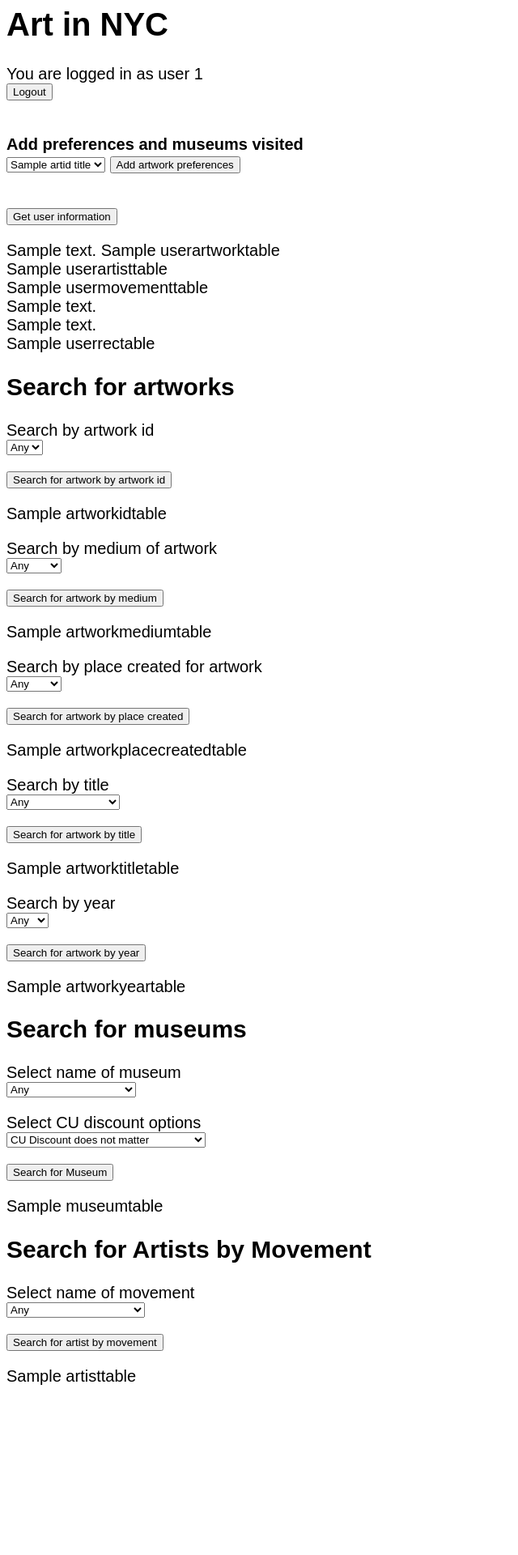
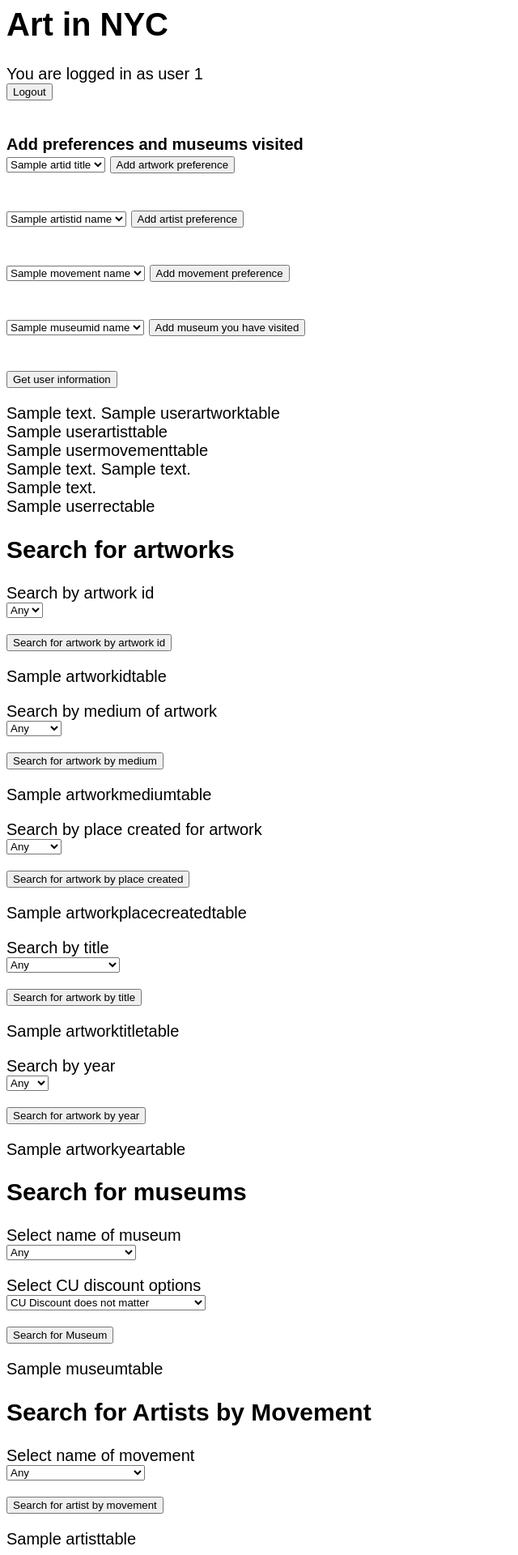
Before and after one commit to rose-huang/w4111-proj1-artdb, a Flask app: template templates/index.html in a window 1280 px wide. Shown: the whole page at 81% size, without its empty margins (0-640 px from the left). Before the commit the page ends 1710 px from the top, so only its background shows below. Run offline with Flask 2, Linux system fonts and the light colour scheme; the template is opened without the code that fills it: most values are stand-ins (such as "Sample title", 1, 10 or a date in 2020); parts of the project's set-up code (start-up, migrations or seed data) failed here and were passed over.

Commit message:
add preference indication & all done

```diff
--- a/server.py
+++ b/server.py
@@ -2,7 +2,6 @@
 
 """
 Columbia's COMS W4111.001 Introduction to Databases
-Example Webserver
 
 To run locally:
 
@@ -10,8 +9,6 @@ To run locally:
 
 Go to http://localhost:8111 in your browser.
 
-A debugger such as "pdb" may be helpful for debugging.
-Read about it online.
 """
 
 import os
@@ -25,18 +22,6 @@ tmpl_dir = os.path.join(os.path.dirname(os.path.abspath(__file__)), 'templates')
 app = Flask(__name__, template_folder=tmpl_dir)
 
 
-#
-# The following is a dummy URI that does not connect to a valid database. You will need to modify it to connect to your Part 2 database in order to use the data.
-#
-# XXX: The URI should be in the format of:
-#
-#     postgresql://USER:PASSWORD@35.227.79.146/proj1part2
-#
-# For example, if you had username gravano and password foobar, then the following line would be:
-#
-#     DATABASEURI = "postgresql://gravano:foobar@35.227.79.146/proj1part2"
-#
-
 DATABASEURI = "postgresql://rh2805:8420@35.227.79.146/proj1part2"
 
 #
@@ -45,10 +30,8 @@ DATABASEURI = "postgresql://rh2805:8420@35.227.79.146/proj1part2"
 engine = create_engine(DATABASEURI)
 conn = engine.connect();
 #global variable for user login
+#note: only one user can log in at a time
 loggedinid = 0
-#
-# Example of running queries in your database
-# Note that this will probably not work if you already have a table named 'test' in your database, containing meaningful data. This is only an example showing you how to run queries in your database using SQLAlchemy.
 
 def userlogin(n):
 	global loggedinid
@@ -60,9 +43,6 @@ def userlogout():
 
 
 def update():
-
-#	if request.form.get("logout") == "Logout":
-#		userlogout()
 
 	user_names = conn.execute("SELECT user_id, name FROM users")
 	names = []
@@ -111,28 +91,27 @@ def update():
 		idandtitle = result['artwork_id'] + " - " +result['title']
 		artid_titles.append(idandtitle)
 
+	artistid_name = conn.execute("SELECT artist_id, name FROM artists ORDER BY artist_id::int")
+	artistid_names = []
+	for result in artistid_name:
+		idandname = result['artist_id'] + " - " +result['name']
+		artistid_names.append(idandname)
+
+	museumid_name = conn.execute("SELECT museum_id, name FROM museums ORDER BY museum_id::int")
+	museumid_names = []
+	for result in museumid_name:
+		idandname = result['museum_id'] + " - " +result['name']
+		museumid_names.append(idandname)
+
 	print("logged in id is ")
 	print(loggedinid)
-	context = dict(user_names = names, artwork_ids = art_ids, artwork_mediums = art_mediums, artwork_place_created = art_places, artwork_titles = art_titles, artwork_years = art_years, museum_names = mus_names, movement_names = mov_names, artid_titles = artid_titles, loggedinid = loggedinid)
+	context = dict(user_names = names, artwork_ids = art_ids, artwork_mediums = art_mediums, artwork_place_created = art_places, artwork_titles = art_titles, artwork_years = art_years, museum_names = mus_names, movement_names = mov_names, artid_titles = artid_titles, artistid_names = artistid_names, loggedinid = loggedinid, museumid_names = museumid_names)
 
 	return context
 
-#engine.execute("""CREATE TABLE IF NOT EXISTS test (
-#  id serial,
-#  name text
-#);""")
-#engine.execute("""INSERT INTO test(name) VALUES ('grace hopper'), ('alan turing'), ('ada lovelace');""")
-
-
 @app.before_request
 def before_request():
-	"""
-	This function is run at the beginning of every web request
-	(every time you enter an address in the web browser).
-	We use it to setup a database connection that can be used throughout the request.
 
-	The variable g is globally accessible.
-	"""
 	try:
 		g.conn = engine.connect()
 	except:
@@ -142,29 +121,13 @@ def before_request():
 
 @app.teardown_request
 def teardown_request(exception):
-	"""
-	At the end of the web request, this makes sure to close the database connection.
-	If you don't, the database could run out of memory!
-	"""
+
 	try:
 		g.conn.close()
 	except Exception as e:
 		pass
 
 
-#
-# @app.route is a decorator around index() that means:
-#   run index() whenever the user tries to access the "/" path using a GET request
-#
-# If you wanted the user to go to, for example, localhost:8111/foobar/ with POST or GET then you could use:
-#
-#       @app.route("/foobar/", methods=["POST", "GET"])
-#
-# PROTIP: (the trailing / in the path is important)
-#
-# see for routing: http://flask.pocoo.org/docs/0.10/quickstart/#routing
-# see for decorators: http://simeonfranklin.com/blog/2012/jul/1/python-decorators-in-12-steps/
-#
 @app.route('/', methods=['GET','POST'])
 def index():
 
@@ -174,8 +137,6 @@ def index():
 		user = userinfo[1]
 		user = user[:-1]
 		userlogin(user)
-		print("user id from html is " + user)
-		print("logged in user is " + str(loggedinid))
 
 	if request.form.get("logout") == "Logout":
 		userlogout()
@@ -183,86 +144,12 @@ def index():
 	if request.form.get("logout") == "Logout":
 		userlogout()
 
-	"""
-	request is a special object that Flask provides to access web request information:
-
-	request.method:   "GET" or "POST"
-	request.form:     if the browser submitted a form, this contains the data in the form
-	request.args:     dictionary of URL arguments, e.g., {a:1, b:2} for http://localhost?a=1&b=2
-
-	See its API: http://flask.pocoo.org/docs/0.10/api/#incoming-request-data
-	"""
-
-	# DEBUG: this is debugging code to see what request looks like
 	print request.args
 
-
-	#
-	# example of a database query
-	#
-#	user_names = g.conn.execute("SELECT name FROM users")
-#	names = []
-#	for result in user_names:
-#		names.append(result['name'])  # can also be accessed using result[0]
-	#user_names.close()
-
-	#
-	# Flask uses Jinja templates, which is an extension to HTML where you can
-	# pass data to a template and dynamically generate HTML based on the data
-	# (you can think of it as simple PHP)
-	# documentation: https://realpython.com/blog/python/primer-on-jinja-templating/
-	#
-	# You can see an example template in templates/index.html
-	#
-	# context are the variables that are passed to the template.
-	# for example, "data" key in the context variable defined below will be
-	# accessible as a variable in index.html:
-	#
-	#     # will print: [u'grace hopper', u'alan turing', u'ada lovelace']
-	#     <div>{{data}}</div>
-	#
-	#     # creates a <div> tag for each element in data
-	#     # will print:
-	#     #
-	#     #   <div>grace hopper</div>
-	#     #   <div>alan turing</div>
-	#     #   <div>ada lovelace</div>
-	#     #
-	#     {% for n in data %}
-	#     <div>{{n}}</div>
-	#     {% endfor %}
-	#
-	#context = dict(user_names = names)
-
-
-	#
-	# render_template looks in the templates/ folder for files.
-	# for example, the below file reads template/index.html
-	#
 	context = update()
 
 	return render_template("index.html", **context)
 
-
-#
-# This is an example of a different path.  You can see it at:
-#
-#     localhost:8111/another
-#
-# Notice that the function name is another() rather than index()
-# The functions for each app.route need to have different names
-#
-
-
-#@app.route('/another')
-#def another():
-#  return render_template("another.html")
-
-#@app.route('/newuser')
-#def newuser():
-#  return render_template("newuser.html")
-
-# Example of adding new data to the database
 
 @app.route('/adduser',methods=['POST'])
 def adduser():
@@ -273,8 +160,6 @@ def adduser():
 		for u in countusers:
 			count = u[0]
 		count += 1
-		#print(count)
-		#q = "INSERT INTO users VALUES (,%s)", new_user_name
 		conn.execute("INSERT INTO users VALUES (%s,%s)", count, new_user_name)
 	return redirect('/')
 
@@ -290,6 +175,44 @@ def addartworkpref():
 	if count == 0:
 		conn.execute("INSERT INTO likes1 VALUES (%s,%s)", loggedinid, art_pref_id)
 	return redirect('/')
+
+@app.route('/addartistpref',methods=['POST'])
+def addartistpref():
+	artist_pref = request.form.get('artist_pref')
+	artist_prefs = artist_pref.split(" - ")
+	artist_pref_id = artist_prefs[0]
+
+	pref = conn.execute("SELECT COUNT(*) FROM likes2 WHERE user_id = %s AND artist_id = %s", loggedinid, artist_pref_id)
+	for u in pref:
+		count = u[0]
+	if count == 0:
+		conn.execute("INSERT INTO likes2 VALUES (%s,%s)", loggedinid, artist_pref_id)
+	return redirect('/')
+
+@app.route('/addmovementpref',methods=['POST'])
+def addmovementpref():
+	movement_pref = request.form.get('movement_pref')
+
+	pref = conn.execute("SELECT COUNT(*) FROM likes3 WHERE user_id = %s AND name = %s", loggedinid, movement_pref)
+	for u in pref:
+		count = u[0]
+	if count == 0:
+		conn.execute("INSERT INTO likes3 VALUES (%s,%s)", movement_pref, loggedinid)
+	return redirect('/')
+
+@app.route('/addvismus',methods=['POST'])
+def addvismus():
+	visited_mus = request.form.get('visited_mus')
+	visitedmuss = visited_mus.split(" - ")
+	visitedmus_id = visitedmuss[0]
+
+	pref = conn.execute("SELECT COUNT(*) FROM visited WHERE user_id = %s AND museum_id = %s", loggedinid, visitedmus_id)
+	for u in pref:
+		count = u[0]
+	if count == 0:
+		conn.execute("INSERT INTO visited VALUES (%s,%s)", loggedinid, visitedmus_id)
+	return redirect('/')
+
 
 @app.route('/recommendmuseum',methods = ['POST'])
 def recommendmuseum():
@@ -321,21 +244,13 @@ def recommendmuseum():
 	df = pd.DataFrame(list(zip(mnames,mlocations,mdiscounts)),columns=['Museum Name', 'Museum Location', 'Discount'])
 	df.index = np.arange(1, len(df) + 1)
 
-	if len(df)!=0:
-			rec = 'Here are our recommendations:'
-	else:
-			rec = 'Sorry! Our database is too small to give you any helpful recommendations.'
 	context = update()
-	return render_template("index.html", rec = rec, museumtable = df.to_html(), **context)
+	return render_template("index.html", museumtable = df.to_html(), **context)
 
 # Recommend Artwork By Artwork ID
 @app.route('/recommendartworkbyid',methods = ['POST'])
 def recommendartworkbyid():
 	artwork_id = request.form.get('get_artwork_id')
-	#title = request.form.get('title')
-	#place_creatd = request.form.get('place_creatd')
-	#medium = request.form.get('get_medium')
-	#year = request.form.get('year')
 
 	if artwork_id != "all":
 		artworkquery = conn.execute("SELECT A1.artwork_id, A1.title, A1.place_created, A1.medium, A1.year, A2.name AS artist_name, M.name AS museum_name, E.name AS exhibition_name FROM artworks_is_at A1, artists A2, museums M, creates C, exhibitions_is_in2 E, is_in3 I WHERE A1.artwork_id = '{}' and C.artwork_id = A1.artwork_id and C.artist_id = A2.artist_id and A1.museum_id = M.museum_id and I.artwork_id = A1.artwork_id and I.exhibition_id = E.exhibition_id".format(artwork_id))
@@ -374,13 +289,8 @@ def recommendartworkbyid():
 	df = pd.DataFrame(list(zip(artwork_id_array,title_array,place_created_array,medium_array,year_array,artist_name_array,museum_name_array, exhibition_name_array)),columns=['Artwork ID', 'Title', 'Place Created', 'Medium', 'Year', 'Artist Name', 'Museum Name', 'Exhibition Name'])
 	df.index = np.arange(1, len(df) + 1)
 
-	if len(df)!=0:
-			rec = 'Here are our recommendations:'
-	else:
-			rec = 'Sorry! Our database is too small to give you any helpful recommendations.'
-
 	context = update()
-	return render_template("index.html", rec = rec, artworkidtable = df.to_html(), **context)
+	return render_template("index.html", artworkidtable = df.to_html(), **context)
 
 # Recommend Artwork by Title
 @app.route('/recommendartworkbytitle',methods = ['POST'])
@@ -426,13 +336,8 @@ def recommendartworkbytitle():
 	df = pd.DataFrame(list(zip(artwork_id_array,title_array,place_created_array,medium_array,year_array,artist_name_array,museum_name_array,exhibition_name_array)),columns=['Artwork ID', 'Title', 'Place Created', 'Medium', 'Year', 'Artist Name', 'Museum Name', 'Exhibition Name'])
 	df.index = np.arange(1, len(df) + 1)
 
-	if len(df)!=0:
-			rec = 'Here are our recommendations:'
-	else:
-			rec = 'Sorry! Our database is too small to give you any helpful recommendations.'
-
 	context = update()
-	return render_template("index.html", rec = rec, artworktitletable = df.to_html(), **context)
+	return render_template("index.html", artworktitletable = df.to_html(), **context)
 
 # recommend artwork by place created
 @app.route('/recommendartworkbyplacecreated',methods = ['POST'])
@@ -477,13 +382,8 @@ def recommendartworkbyplacecreated():
 	df = pd.DataFrame(list(zip(artwork_id_array,title_array,place_created_array,medium_array,year_array,artist_name_array,museum_name_array,exhibition_name_array)),columns=['Artwork ID', 'Title', 'Place Created', 'Medium', 'Year', 'Artist Name', 'Museum Name', 'Exhibition Name'])
 	df.index = np.arange(1, len(df) + 1)
 
-	if len(df)!=0:
-			rec = 'Here are our recommendations:'
-	else:
-			rec = 'Sorry! Our database is too small to give you any helpful recommendations.'
-
 	context = update()
-	return render_template("index.html", rec = rec, artworkplacecreatedtable = df.to_html(), **context)
+	return render_template("index.html", artworkplacecreatedtable = df.to_html(), **context)
 
 @app.route('/recommendartworkbymedium',methods = ['POST'])
 def recommendartworkbymedium():
@@ -527,12 +427,8 @@ def recommendartworkbymedium():
 	df = pd.DataFrame(list(zip(artwork_id_array,title_array,place_created_array,medium_array,year_array,artist_name_array,museum_name_array,exhibition_name_array)),columns=['Artwork ID', 'Title', 'Place Created', 'Medium', 'Year', 'Artist Name', 'Museum Name', 'Exhibition Name'])
 	df.index = np.arange(1, len(df) + 1)
 
-	if len(df)!=0:
-			rec = 'Here are our recommendations:'
-	else:
-			rec = 'Sorry! Our database is too small to give you any helpful recommendations.'
 	context = update()
-	return render_template("index.html", rec = rec, artworkmediumtable = df.to_html(), **context)
+	return render_template("index.html", artworkmediumtable = df.to_html(), **context)
 
 @app.route('/recommendartworkbyyear',methods = ['POST'])
 def recommendartworkbyyear():
@@ -574,26 +470,11 @@ def recommendartworkbyyear():
 	df = pd.DataFrame(list(zip(artwork_id_array,title_array,place_created_array,medium_array,year_array,artist_name_array,museum_name_array,exhibition_name_array)),columns=['Artwork ID', 'Title', 'Place Created', 'Medium', 'Year', 'Artist Name', 'Museum Name', 'Exhibition Name'])
 	df.index = np.arange(1, len(df) + 1)
 
-	if len(df)!=0:
-			rec = 'Here are our recommendations:'
-	else:
-			rec = 'Sorry! Our database is too small to give you any helpful recommendations.'
-
-
 	context = update()
-	return render_template("index.html", rec = rec, artworkyeartable = df.to_html(), **context)
+	return render_template("index.html", artworkyeartable = df.to_html(), **context)
 
 @app.route('/getuserinfo',methods = ['POST'])
 def getuserinfo():
-
-	#user = request.form.get('get_user')
-	#userinfo = user.split(" (user id = ")
-	#user = userinfo[1]
-	#user = user[:-1]
-	#userlogin(user)
-	#print("user id from html is " + user)
-	#print("logged in user is " + str(loggedinid))
-
 
 	# user's artworks
 	qlikes1 = "SELECT A.title FROM users U, likes1 L, artworks_is_at A WHERE U.user_id = %s and U.user_id = L.user_id and L.artwork_id = A.artwork_id;".format(loggedinid)
@@ -609,11 +490,6 @@ def getuserinfo():
 	df_artwork = pd.DataFrame(list(zip(title_array)),columns=['Artwork Title'])
 	df_artwork.index = np.arange(1, len(df_artwork) + 1)
 
-	if len(df_artwork)!=0:
-			rec = 'Here are our recommendations:'
-	else:
-			rec = 'Sorry! Our database is too small to give you any helpful recommendations.'
-
 	# user's artists
 	qlikes2 = "SELECT A.name FROM users U, likes2 L, artists A WHERE U.user_id = %s and U.user_id = L.user_id and L.artist_id = A.artist_id;".format(loggedinid)
 	userartistquery = conn.execute(qlikes2, (loggedinid))
@@ -627,11 +503,6 @@ def getuserinfo():
 
 	df_artist = pd.DataFrame(list(zip(artistname_array)),columns=['Artist Name'])
 	df_artist.index = np.arange(1, len(df_artist) + 1)
-
-	if len(df_artist)!=0:
-			rec = 'Here are our recommendations:'
-	else:
-			rec = 'Sorry! Our database is too small to give you any helpful recommendations.'
 
 	# user's movement
 	qlikes3 = "SELECT M.name FROM users U, likes3 L, movements M WHERE U.user_id = %s and U.user_id = L.user_id and L.name = M.name;".format(loggedinid)
@@ -664,17 +535,12 @@ def getuserinfo():
 	visited_array = np.asarray(visted_list)
 
 	df_visited = pd.DataFrame(list(zip(visited_array)), columns=['Visited Museum Name'])
-	df_visited.index = np.arange(1, len(df_movement) + 1)
+	df_visited.index = np.arange(1, len(df_visited) + 1)
 
-	if len(df_movement)!=0:
-			rec = 'Here are our recommendations:'
-	else:
-			rec = 'Sorry! Our database is too small to give you any helpful recommendations.'
 
 	#the actual recommendations
 	qrec = "(SELECT Art.title AS art_title, Artist.name AS artist_name, M.name AS mov_name, Mus.name AS mus_name FROM Artworks_is_at Art, Artists Artist, Creates C, Is_in1 I, movements M, Museums Mus WHERE Art.museum_id = Mus.museum_id and C.artist_id = Artist.artist_id and C.artwork_id = Art.artwork_id and I.name = M.name and I.artwork_id = Art.artwork_id and Artist.name in (SELECT A.name FROM users U, likes2 L, artists A WHERE U.user_id = %s and U.user_id = L.user_id and L.artist_id = A.artist_id)) UNION (SELECT Art.title AS art_title, Artist.name AS artist_name, M.name AS mov_name, Mus.name AS mus_name FROM Artworks_is_at Art, Artists Artist, Creates C, Is_in1 I, movements M, Museums Mus WHERE Art.museum_id = Mus.museum_id and C.artist_id = Artist.artist_id and C.artwork_id = Art.artwork_id and I.name = M.name and I.artwork_id = Art.artwork_id and M.name in (SELECT M.name FROM users U, likes3 L, movements M WHERE U.user_id = %s and U.user_id = L.user_id and L.name = M.name))"
 	userrecquery = conn.execute(qrec, (loggedinid), (loggedinid))
-	#userrecquery = conn.execute("(SELECT Art.title AS art_title, Artist.name AS artist_name, M.name AS mov_name, Mus.name AS mus_name FROM Artworks_is_at Art, Artists Artist, Creates C, Is_in1 I, movements M, Museums Mus WHERE Art.museum_id = Mus.museum_id and C.artist_id = Artist.artist_id and C.artwork_id = Art.artwork_id and I.name = M.name and I.artwork_id = Art.artwork_id and Artist.name in (SELECT A.name FROM users U, likes2 L, artists A WHERE U.name = '{}' and U.user_id = L.user_id and L.artist_id = A.artist_id)) UNION (SELECT Art.title AS art_title, Artist.name AS artist_name, M.name AS mov_name, Mus.name AS mus_name FROM Artworks_is_at Art, Artists Artist, Creates C, Is_in1 I, movements M, Museums Mus WHERE Art.museum_id = Mus.museum_id and C.artist_id = Artist.artist_id and C.artwork_id = Art.artwork_id and I.name = M.name and I.artwork_id = Art.artwork_id and M.name in (SELECT M.name FROM users U, likes3 L, movements M WHERE U.name = '{}' and U.user_id = L.user_id and L.name = M.name))".format(user, user))
 
 	userrec_art_title_list = []
 	userrec_artist_name_list = []
@@ -699,7 +565,8 @@ def getuserinfo():
 	context = update()
 	likemsg = "You have indicated that you like: "
 	recmsg = "Based on your preferences, we recommend these artworks: "
-	return render_template("index.html", rec = rec, userartworktable = df_artwork.to_html(), userartisttable = df_artist.to_html(), usermovementtable = df_movement.to_html(), uservisitedtable = df_visited.to_html(), userrectable = df_userrec.to_html(), likemessage = likemsg, recmessage = recmsg, **context)
+	musmsg = "You have visited these museums: "
+	return render_template("index.html", userartworktable = df_artwork.to_html(), userartisttable = df_artist.to_html(), usermovementtable = df_movement.to_html(), uservisitedtable = df_visited.to_html(), userrectable = df_userrec.to_html(), likemessage = likemsg, recmessage = recmsg, musmessage = musmsg, **context)
 
 
 @app.route('/searchartistbymovement',methods = ['POST'])
@@ -721,13 +588,8 @@ def searchartistbymovement():
 	df_artist = pd.DataFrame(list(zip(artist_array)),columns=['Artist Name'])
 	df_artist.index = np.arange(1, len(df_artist) + 1)
 
-	if len(df_artist)!=0:
-			rec = 'Here are our recommendations:'
-	else:
-			rec = 'Sorry! Our database is too small to give you any helpful recommendations.'
-
 	context = update()
-	return render_template("index.html", rec = rec, artisttable = df_artist.to_html(), **context)
+	return render_template("index.html", artisttable = df_artist.to_html(), **context)
 
 
 
--- a/templates/index.html
+++ b/templates/index.html
@@ -77,10 +77,35 @@
         <option value = "{{a}}">{{a}}</option>
         {% endfor %}
         </select>
-        <input type="submit" value="Add artwork preferences">
+        <input type="submit" value="Add artwork preference">
         </form><br>
 
+        <form method="POST" action="/addartistpref">
+        <select name="artist_pref">
+        {% for a in artistid_names %}
+        <option value = "{{a}}">{{a}}</option>
+        {% endfor %}
+        </select>
+        <input type="submit" value="Add artist preference">
+        </form><br>
 
+        <form method="POST" action="/addmovementpref">
+        <select name="movement_pref">
+        {% for m in movement_names %}
+        <option value = "{{m}}">{{m}}</option>
+        {% endfor %}
+        </select>
+        <input type="submit" value="Add movement preference">
+        </form><br>
+
+        <form method="POST" action="/addvismus">
+        <select name="visited_mus">
+        {% for m in museumid_names %}
+        <option value = "{{m}}">{{m}}</option>
+        {% endfor %}
+        </select>
+        <input type="submit" value="Add museum you have visited">
+        </form><br>
 
 
         <form method="POST" action="/getuserinfo">
@@ -91,6 +116,8 @@
         {{userartworktable | safe}}<br>
         {{userartisttable | safe}}<br>
         {{usermovementtable | safe}}<br>
+
+        {{ musmessage }}
         {{uservisitedtable | safe}}<br>
 
         {{ recmessage }}<br>
@@ -98,73 +125,6 @@
 
     {% endif %}
 
-    <!--{% block userrecs %}
-
-      {% if loggedinid == 0 %}
-        <<form method="POST" action="/getuserinfo">
-          <form method="POST" action="/getuserinfo">
-            <p>Select user<br>
-            <select name="get_user">
-            {% for un in user_names %}
-            <option value = "{{ un }}">{{ un }}</option>
-            {% endfor %}<br>
-          </select></p>
-          <input type="submit" value="Get user information">
-        </form>
-      {% else %}<br>
-        You have indicated that you like:
-        {{userartworktable | safe}}<br>
-        {{userartisttable | safe}}<br>
-        {{usermovementtable | safe}}<br>
-        {{uservisitedtable | safe}}<br>
-        Based on your preferences, we recommend these artworks:<br>
-        {{userrectable | safe}}<br>
-
-        <form method="POST" action="/">
-        <input type="submit" name = "logout" value="Logout">
-        </form>
-
-      {% endif %}
-    {% endblock userrecs %}
-  </div>-->
-<!--<br>
-  <div>
-    {% block userartist_content %}
-    {{userartisttable | safe}}
-    {% endblock userartist_content %}
-  </div>
-<br>
-  <div>
-    {% block usermovement_content %}
-    {{usermovementtable | safe}}
-    {% endblock usermovement_content %}
-  </div>
-<br>
-<br>
-  <div>
-    {% block uservisited_content %}
-    {{uservisitedtable | safe}}
-    {% endblock uservisited_content %}
-  </div>
-<br>
-  <h3> user recommendations </h3>
-  <div>
-    {% block userrec_content %}
-    {{userrectable | safe}}
-    {% endblock userrec_content %}
-  </div>-->
-
-<!-- USER ADD LIKES
-<h2>Add user preferences</h2>
-<form method="POST" action="/adduserlikes">
-    <p>Select user<br>
-      <select name="get_user">
-      {% for un in user_names %}
-      <option value = "{{ un }}">{{ un }}</option>
-      {% endfor %}<br>
-    </select></p>
-    <input type="submit" value="Get user information">
-  </form>-->
 
 
 <!-- SEARCH FOR ARTWORKS -->
```
